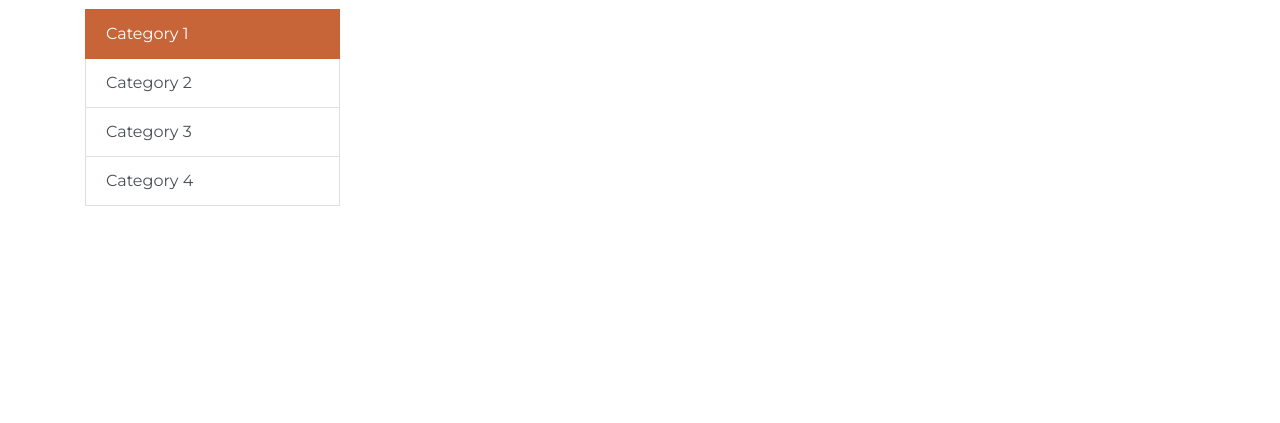
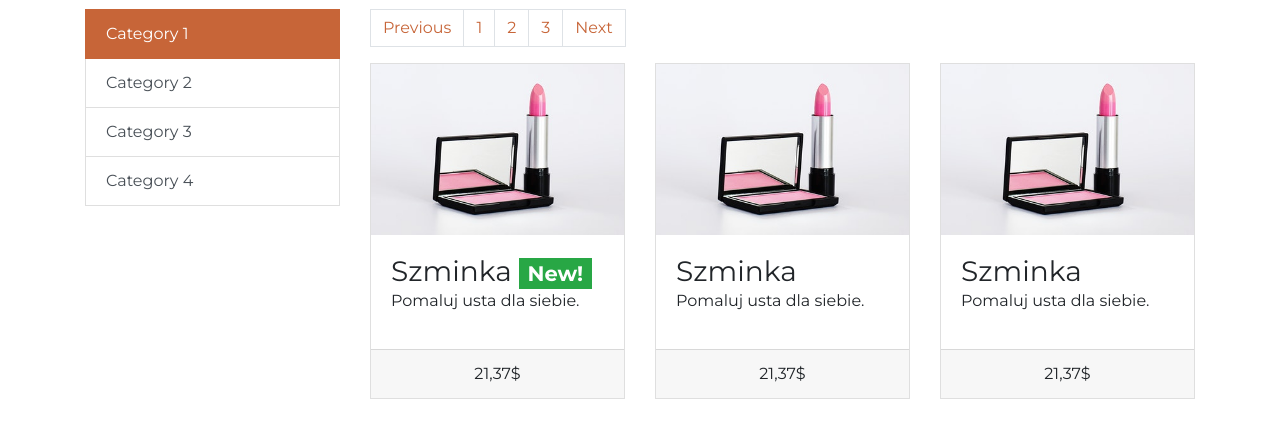
Before and after one commit to Mathias007/bootstrap-shop, a website built with webpack: page index.html in a window 1280 px wide. Shown: the part 503-926 px from the top of the page. Before the commit the page ends 800 px from the top, so only its background shows below. Built offline with nearby package versions, Linux system fonts and the light colour scheme.

Commit message:
Create pagination and product cards in grid.

```diff
--- a/index.html
+++ b/index.html
@@ -115,7 +115,104 @@
                         </a>
                     </div>
                 </div>
-                <div class="col-md-9"></div>
+                <div class="col-md-9">
+                    <h2 class="mb-4">Products</h2>
+                    <ul class="pagination">
+                        <li class="page-item">
+                            <a href="#" class="page-link">
+                                Previous
+                            </a>
+                        </li>
+                        <li class="page-item">
+                            <a href="#" class="page-link">
+                                1
+                            </a>
+                        </li>
+                        <li class="page-item">
+                            <a href="#" class="page-link">
+                                2
+                            </a>
+                        </li>
+                        <li class="page-item">
+                            <a href="#" class="page-link">
+                                3
+                            </a>
+                        </li>
+                        <li class="page-item">
+                            <a href="#" class="page-link">
+                                Next
+                            </a>
+                        </li>
+                    </ul>
+
+                    <div class="row">
+                        <div class="col-md-4">
+                            <div class="card mb-4">
+                                <img
+                                    src="assets/product.jpg"
+                                    alt=""
+                                    class="card-img-top"
+                                />
+                                <div class="card-body">
+                                    <h3 class="card-title mb-0">
+                                        Szminka
+                                        <span class="badge badge-success">
+                                            New!
+                                        </span>
+                                    </h3>
+                                    <p class="mt-0">
+                                        Pomaluj usta dla siebie.
+                                    </p>
+                                </div>
+                                <div class="card-footer text-center">
+                                    21,37$
+                                </div>
+                            </div>
+                        </div>
+
+                        <div class="col-md-4">
+                            <div class="card mb-4">
+                                <img
+                                    src="assets/product.jpg"
+                                    alt=""
+                                    class="card-img-top"
+                                />
+                                <div class="card-body">
+                                    <h3 class="card-title mb-0">
+                                        Szminka
+                                    </h3>
+                                    <p class="mt-0">
+                                        Pomaluj usta dla siebie.
+                                    </p>
+                                </div>
+                                <div class="card-footer text-center">
+                                    21,37$
+                                </div>
+                            </div>
+                        </div>
+
+                        <div class="col-md-4">
+                            <div class="card mb-4">
+                                <img
+                                    src="assets/product.jpg"
+                                    alt=""
+                                    class="card-img-top"
+                                />
+                                <div class="card-body">
+                                    <h3 class="card-title mb-0">
+                                        Szminka
+                                    </h3>
+                                    <p class="mt-0">
+                                        Pomaluj usta dla siebie.
+                                    </p>
+                                </div>
+                                <div class="card-footer text-center">
+                                    21,37$
+                                </div>
+                            </div>
+                        </div>
+                    </div>
+                </div>
             </main>
         </div>
     </body>
```
